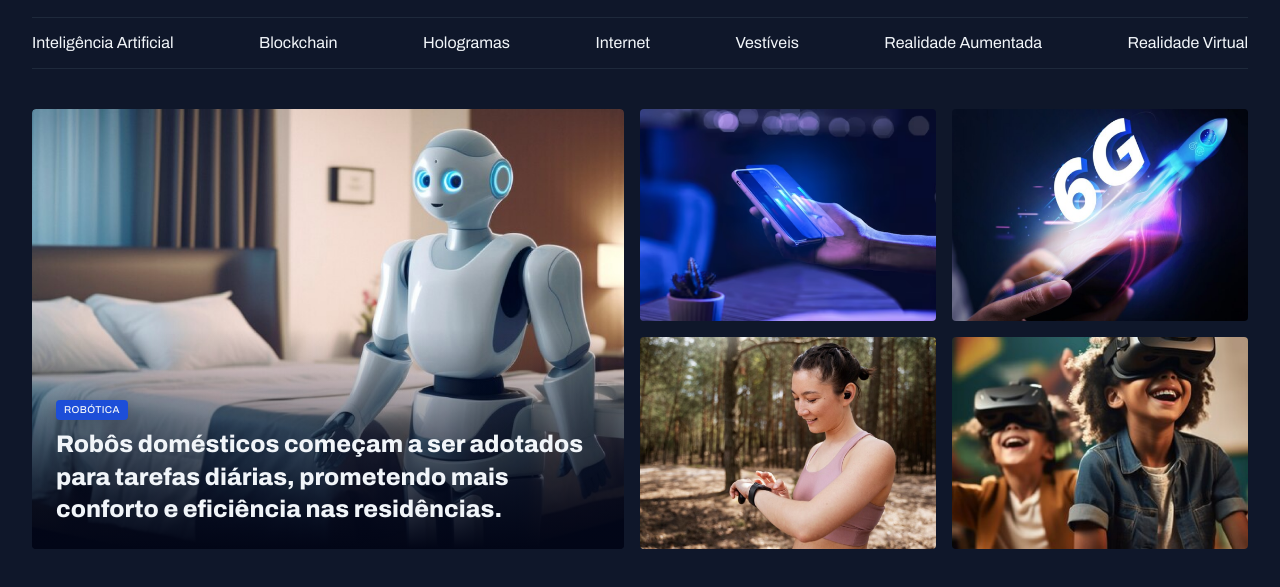
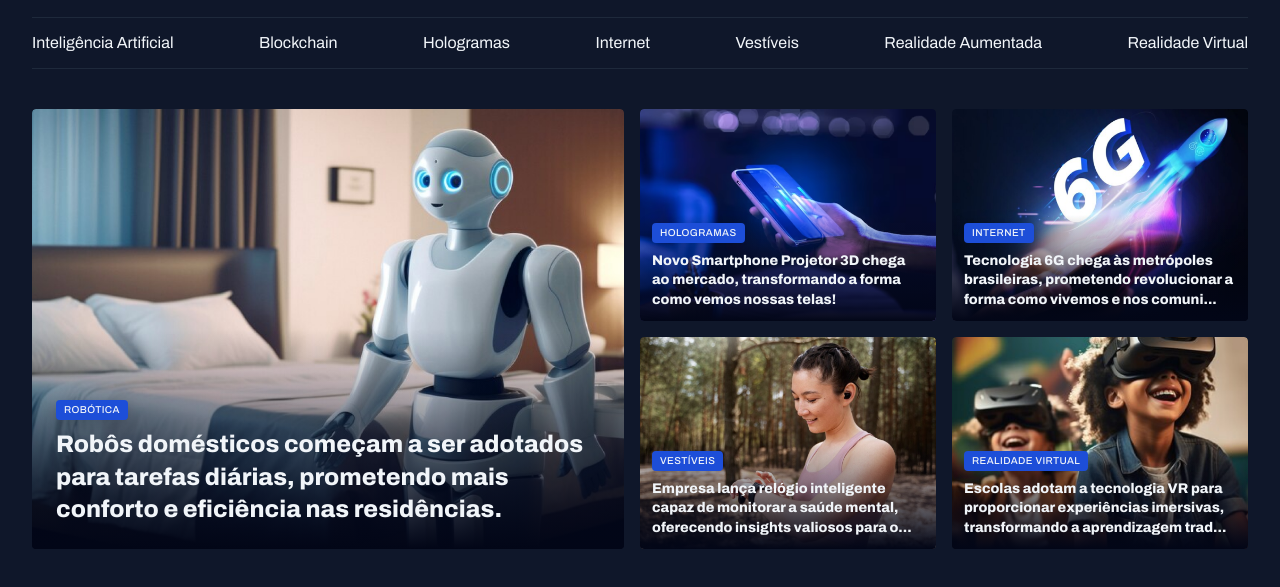
Before and after one commit to matiusbv/Portal-de-noticias-parte2, a plain HTML site: page index.html in a window 1280 px wide. Shown: the part 55-642 px from the top of the page. Drawn offline with Linux system fonts and the light colour scheme.

Commit message:
9.0 Finalizando oa seção destaques

```diff
--- a/index.html
+++ b/index.html
@@ -41,7 +41,8 @@
   <main class="grid container">
     <section id="featured" class="grid grid-flow-col gap-16">
       <figure class="card">
-        <img src="assets/images/Image 01.png" alt="teste1">
+        <img src="assets/images/Image 01.png" alt="Robôs domésticos começam a ser adotados para tarefas diárias, prometendo mais conforto e
+        eficiência nas residências.">
         <figcaption>
           <span class="content-tag">robótica</span>
           <h2 class="text-2xl">
@@ -52,18 +53,49 @@
       </figure>
       <div>
         <div class="grid grid-cols-2 gap-16">
-          <div>
-            <img src="assets/images/Image 02.png" alt="">
-          </div>
-          <div>
-            <img src="assets/images/Image 03.png" alt="">
-          </div>
-          <div>
-            <img src="assets/images/Image 04.png" alt="">
-          </div>
-          <div>
-            <img src="assets/images/Image 05.png" alt="">
-          </div>
+          <figure class="card">
+            <img src="assets/images/Image 02.png" alt="Novo Smartphone Projetor 3D chega ao mercado, transformando a forma como vemos nossas telas!">
+
+            <figcaption>
+                <span class="content-tag">hologramas</span>
+                <h2 class="text-lg">
+                    Novo Smartphone Projetor 3D chega ao mercado, transformando a forma como vemos nossas telas!
+                </h2>
+            </figcaption>
+        </figure>
+
+        <figure class="card">
+            <img src="assets/images/Image 03.png" alt="Tecnologia 6G chega às metrópoles brasileiras, prometendo revolucionar a forma como vivemos e nos comunicamos.">
+
+            <figcaption>
+                <span class="content-tag">internet</span>
+                <h2 class="text-lg">
+                    Tecnologia 6G chega às metrópoles brasileiras, prometendo revolucionar a forma como vivemos e nos comuni...
+                </h2>
+            </figcaption>
+        </figure>
+
+        <figure class="card">
+            <img src="assets/images/Image 04.png" alt="Empresa lança relógio inteligente capaz de monitorar a saúde mental, oferecendo insights valiosos para o bem-estar pessoal.">
+
+            <figcaption>
+                <span class="content-tag">vestíveis</span>
+                <h2 class="text-lg">
+                    Empresa lança relógio inteligente capaz de monitorar a saúde mental, oferecendo insights valiosos para o...
+                </h2>
+            </figcaption>
+        </figure>
+
+        <figure class="card">
+            <img src="assets/images/Image 05.png" alt="Escolas adotam a tecnologia VR para proporcionar experiências imersivas, transformando a aprendizagem tradicional.">
+
+            <figcaption>
+                <span class="content-tag">realidade virtual</span>
+                <h2 class="text-lg">
+                    Escolas adotam a tecnologia VR para proporcionar experiências imersivas, transformando a aprendizagem trad...
+                </h2>
+            </figcaption>
+        </figure>
         </div>
       </div>
     </section>
--- a/styles/sections.css
+++ b/styles/sections.css
@@ -25,7 +25,9 @@
       bottom: 0;
 
       padding: 24px;
-
+      &:has(.text-lg) {
+        padding: 12px;
+      }
       h2 {
           margin-top: 8px;
       }
```
